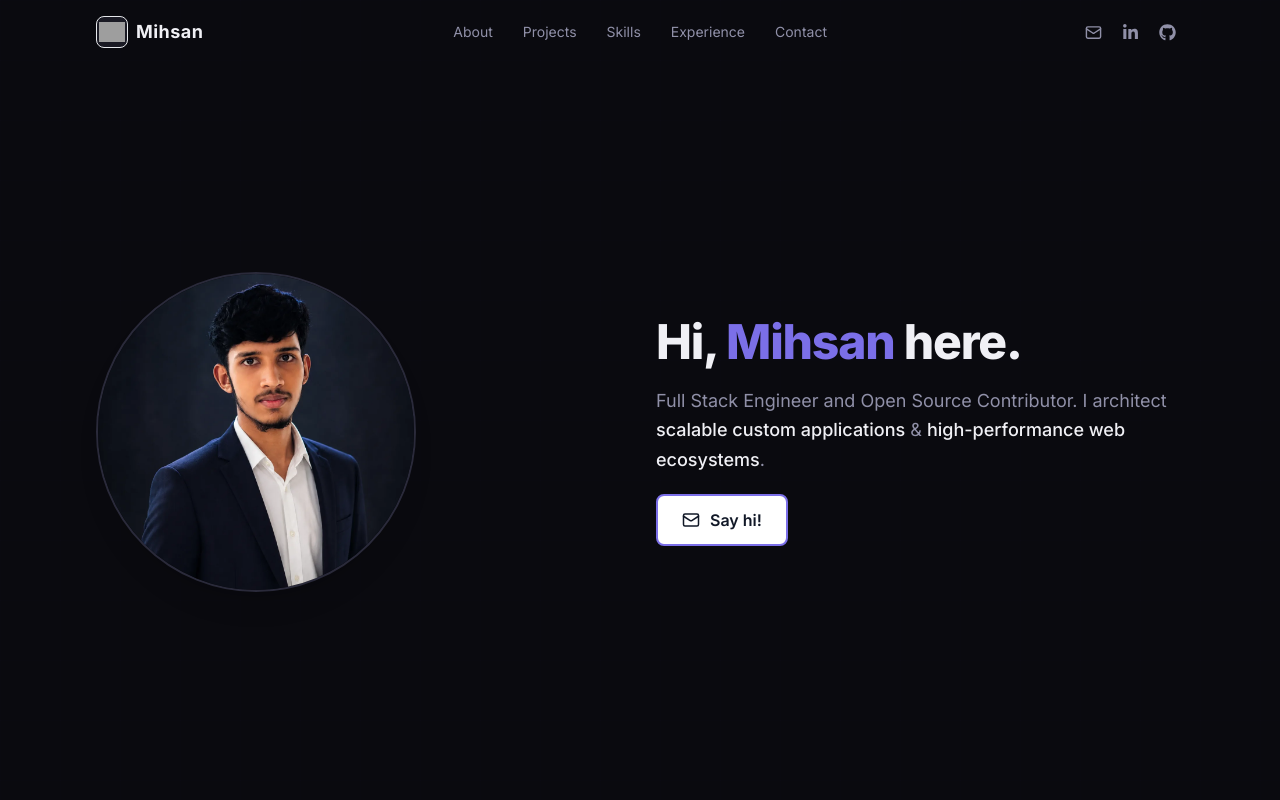
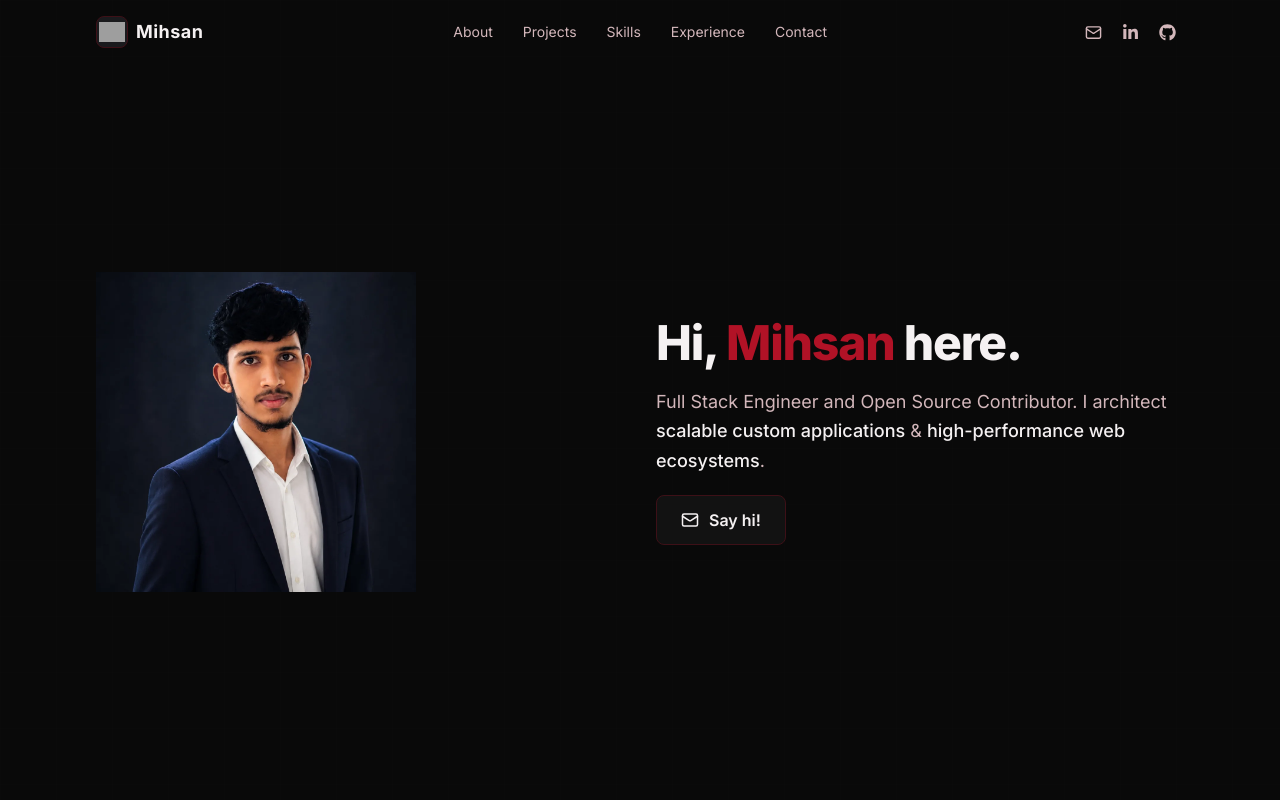
Before and after one commit to mihsanalam/mihsan-portfolio, a Next.js app: page / in a window 1280 px wide. Shown: the top 800 px of the page. Built offline with nearby package versions, Linux system fonts and the light colour scheme; grey boxes are pictures that could not be loaded.

Commit message:
Reintroduce crimson accent; clean hero image

```diff
--- a/src/app/globals.css
+++ b/src/app/globals.css
@@ -3,36 +3,51 @@
 @tailwind utilities;
 
 :root {
-  --background: #F5F5FA;
-  --surface: #FFFFFF;
-  --surface-2: #EDEDF5;
-  --border: #DDDDE8;
-  --text-primary: #0A0A0F;
-  --text-secondary: #50506A;
-  --accent: #5A4FD8;
-  --accent-glow: rgba(90, 79, 216, 0.15);
-  --accent-2: #4FC3C3;
+  --background: #090909;
+  --surface: #121212;
+  --surface-2: #1a1a1d;
+  --border: #3d1017;
+  --text-primary: #f5f1f2;
+  --text-secondary: #d3b7bb;
+  --accent: #b11226;
+  --accent-glow: rgba(177, 18, 38, 0.18);
+  --accent-2: #ff5a5f;
 }
 
 .dark {
-  --background: #0A0A0F;
-  --surface: #111118;
-  --surface-2: #1A1A24;
-  --border: #2A2A3A;
-  --text-primary: #F0F0F5;
-  --text-secondary: #9090A8;
-  --accent: #7B6FE8;
-  --accent-glow: rgba(123, 111, 232, 0.2);
-  --accent-2: #4FC3C3;
+  --background: #090909;
+  --surface: #121212;
+  --surface-2: #1a1a1d;
+  --border: #3d1017;
+  --text-primary: #f5f1f2;
+  --text-secondary: #d3b7bb;
+  --accent: #b11226;
+  --accent-glow: rgba(177, 18, 38, 0.18);
+  --accent-2: #ff5a5f;
+}
+
+.light {
+  --background: #140b0d;
+  --surface: #1d1114;
+  --surface-2: #2a171b;
+  --border: #5a1a22;
+  --text-primary: #fff5f6;
+  --text-secondary: #ebc4c9;
+  --accent: #c3162e;
+  --accent-glow: rgba(195, 22, 46, 0.14);
+  --accent-2: #ff6b73;
 }
 
 @layer base {
   html {
     scroll-behavior: smooth;
+    background: var(--background);
   }
 
   body {
     @apply bg-background text-text-primary transition-colors duration-300;
+    background-image: none;
+    background-attachment: fixed;
   }
 
   ::selection {
--- a/src/components/layout/Navbar.tsx
+++ b/src/components/layout/Navbar.tsx
@@ -71,7 +71,7 @@ export default function Navbar() {
         transition={{ duration: 0.6, ease: "easeOut" }}
         className={`fixed top-0 left-0 right-0 z-40 transition-all duration-500 ${
           scrolled
-            ? "bg-background/70 backdrop-blur-xl border-b border-border shadow-[0_1px_30px_rgba(0,0,0,0.1)]"
+            ? "bg-background/70 backdrop-blur-xl border-b border-border shadow-[0_1px_30px_rgba(0,0,0,0.12)]"
             : "bg-transparent"
         }`}
       >
@@ -87,7 +87,7 @@ export default function Navbar() {
               }}
               className="flex items-center gap-2 group relative"
             >
-              <div className="w-8 h-8 rounded-lg border border-accent/20 bg-surface-2 p-0.5 flex items-center justify-center overflow-hidden">
+              <div className="w-8 h-8 rounded-lg border border-border bg-surface-2 p-0.5 flex items-center justify-center overflow-hidden">
                 <Image
                   src="/images/mihsan_logo.png"
                   alt="Mihsan Alam Portfolio Logo"
@@ -112,8 +112,8 @@ export default function Navbar() {
                     onClick={() => handleClick(link.href)}
                     className={`px-3 py-2 text-sm transition-all duration-300 rounded-lg ${
                       isActive
-                        ? "text-accent font-semibold bg-accent/10 border border-accent/20"
-                        : "text-text-secondary hover:text-accent hover:bg-accent/5 border border-transparent"
+                        ? "text-text-primary font-semibold bg-surface-2 border border-border"
+                        : "text-text-secondary hover:text-text-primary hover:bg-surface-2 border border-transparent"
                     }`}
                   >
                     {link.label}
@@ -134,7 +134,7 @@ export default function Navbar() {
                     rel={link.isMail ? undefined : "noopener noreferrer"}
                     aria-label={link.label}
                     title={link.isMail ? "mdmihsanalam@gmail.com" : link.label}
-                    className="p-2 rounded-lg text-text-secondary hover:text-accent hover:bg-accent/10 transition-all duration-300"
+                    className="p-2 rounded-lg text-text-secondary hover:text-text-primary hover:bg-surface-2 transition-all duration-300"
                   >
                     <link.icon size={17} aria-hidden="true" />
                   </a>
@@ -173,15 +173,14 @@ export default function Navbar() {
                     onClick={() => handleClick(link.href)}
                     className={`w-full text-left px-4 py-3 text-sm rounded-lg transition-all duration-200 ${
                       isActive
-                        ? "text-accent font-semibold bg-accent/10 border-l-2 border-accent pl-3.5"
-                        : "text-text-secondary hover:text-accent hover:bg-accent/5"
+                        ? "text-text-primary font-semibold bg-surface-2 border-l-2 border-border pl-3.5"
+                        : "text-text-secondary hover:text-text-primary hover:bg-surface-2"
                     }`}
                   >
                     {link.label}
                   </button>
                 );
               })}
-              {/* Mobile contact icons: Email / LinkedIn / GitHub */}
               <div className="flex items-center justify-center gap-3 mt-3 pt-3 border-t border-border">
                 {contactLinks.map((link) => (
                   <a
@@ -190,7 +189,7 @@ export default function Navbar() {
                     target={link.isMail ? undefined : "_blank"}
                     rel={link.isMail ? undefined : "noopener noreferrer"}
                     aria-label={link.label}
-                    className="p-2.5 rounded-lg bg-surface-2 border border-border text-text-secondary hover:text-accent hover:border-accent/40 transition-all"
+                    className="p-2.5 rounded-lg bg-surface-2 border border-border text-text-secondary hover:text-text-primary transition-all"
                   >
                     <link.icon size={16} aria-hidden="true" />
                   </a>
--- a/src/components/sections/Hero.tsx
+++ b/src/components/sections/Hero.tsx
@@ -11,16 +11,13 @@ export default function Hero() {
     >
       {/* Background Effects */}
       <div className="absolute inset-0 pointer-events-none">
-        {/* Gradient orbs */}
-        <div className="absolute top-1/4 -left-32 w-96 h-96 bg-accent/10 rounded-full blur-[120px] animate-pulse" />
-        <div className="absolute bottom-1/4 -right-32 w-96 h-96 bg-accent-2/10 rounded-full blur-[120px] animate-pulse delay-1000" />
         {/* Grid pattern */}
         <div
-          className="absolute inset-0 opacity-[0.03]"
+          className="absolute inset-0 opacity-[0.025]"
           style={{
             backgroundImage:
-              "linear-gradient(rgba(123,111,232,0.3) 1px, transparent 1px), linear-gradient(90deg, rgba(123,111,232,0.3) 1px, transparent 1px)",
-            backgroundSize: "60px 60px",
+              "linear-gradient(rgba(255,255,255,0.2) 1px, transparent 1px), linear-gradient(90deg, rgba(255,255,255,0.2) 1px, transparent 1px)",
+            backgroundSize: "56px 56px",
           }}
         />
       </div>
@@ -29,17 +26,12 @@ export default function Hero() {
         <div className="grid grid-cols-1 lg:grid-cols-2 gap-12 lg:gap-8 items-center">
           {/* Left Column — Profile Visual */}
           <motion.div
-            initial={{ opacity: 0, scale: 0.9 }}
+            initial={{ opacity: 0, scale: 0.95 }}
             animate={{ opacity: 1, scale: 1 }}
             transition={{ duration: 0.7, delay: 0.2 }}
             className="flex justify-center lg:justify-start order-2 lg:order-1"
           >
-            <div className="relative">
-              {/* Glow ring */}
-              <div className="absolute -inset-4 rounded-full bg-gradient-to-br from-accent/20 via-accent-2/10 to-transparent blur-2xl animate-pulse" />
-
-              {/* Studio portrait */}
-              <div className="relative w-64 h-64 sm:w-80 sm:h-80 rounded-full border-2 border-border shadow-xl overflow-hidden">
+            <div className="relative w-64 h-64 sm:w-80 sm:h-80 overflow-hidden bg-transparent">
               <Image
                 src="/images/hero.webp"
                 alt="Mihsan Alam — Full Stack Engineer"
@@ -49,7 +41,6 @@ export default function Hero() {
                 style={{ objectPosition: "center 22%" }}
                 priority
               />
-              </div>
             </div>
           </motion.div>
 
@@ -72,7 +63,7 @@ export default function Hero() {
               </p>
               <a
                 href="#contact"
-                className="inline-flex items-center gap-2.5 px-6 py-3 rounded-lg border-2 border-accent bg-white text-gray-900 font-semibold hover:shadow-[0_0_25px_var(--accent-glow)] hover:-translate-y-0.5 transition-all duration-300"
+                className="inline-flex items-center gap-2.5 px-6 py-3 rounded-lg border border-border bg-surface text-text-primary font-semibold hover:bg-surface-2 transition-all duration-300"
               >
                 <Mail size={18} aria-hidden="true" />
                 Say hi!
@@ -81,7 +72,6 @@ export default function Hero() {
           </motion.div>
         </div>
       </div>
-
     </section>
   );
 }
```
Lines whose indentation alone changed are shown as unchanged.
